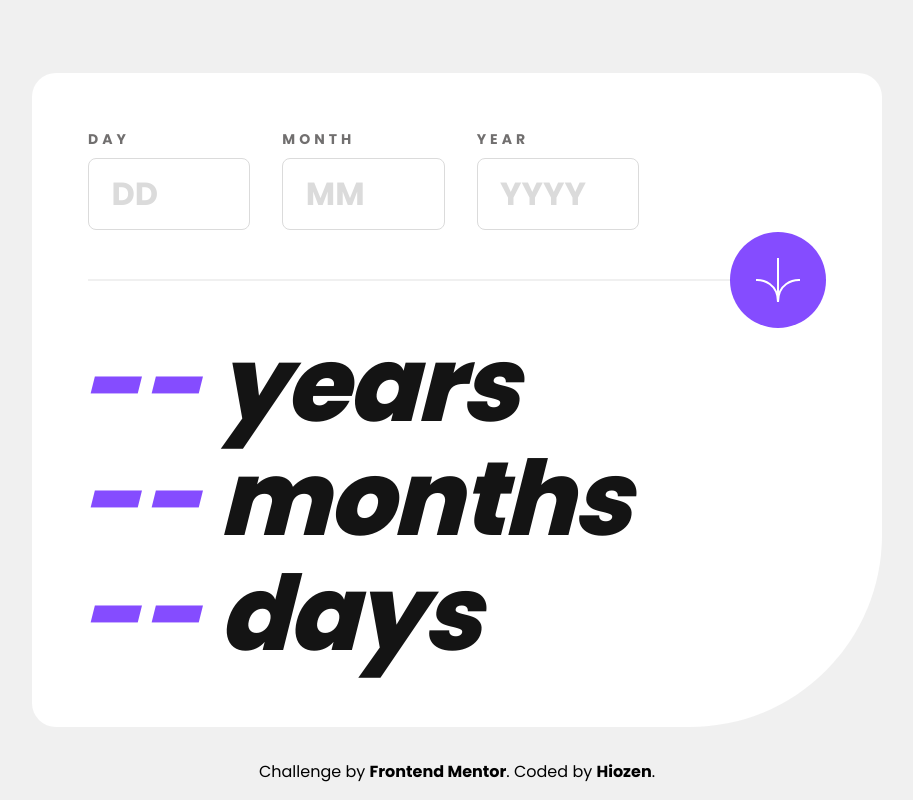
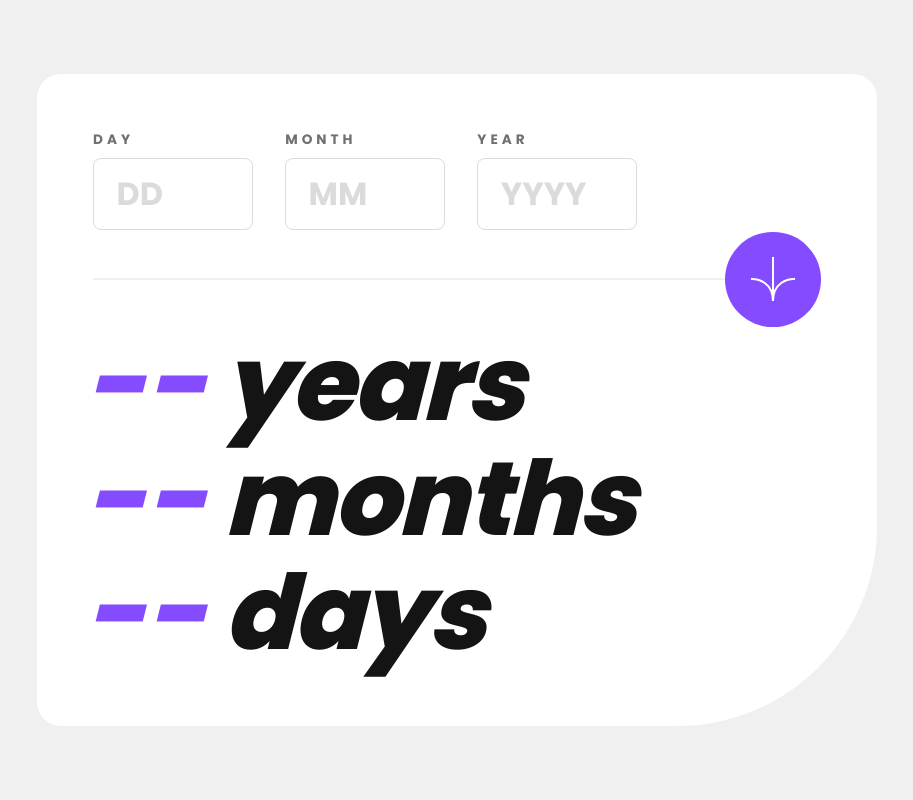
Before and after one commit to axendes/fm-age-calculator-design, a plain HTML site: page index.html in a window 1280 px wide. Shown: the whole page, without its empty margins (183-1096 px from the left). Drawn offline with Linux system fonts and the light colour scheme.

Commit message:
Add files via upload

```diff
--- a/index.html
+++ b/index.html
@@ -3,6 +3,10 @@
 <head>
   <meta charset="UTF-8">
   <meta name="viewport" content="width=device-width, initial-scale=1.0">
+  <meta name="author" content="Hiozen">
+  <meta name="publisher" content="Hiozen">
+  <meta name="description" content="Age Calculator">
+  <meta name="keywords" content="HTML, CSS, JavaScript, Frontend">
   <link rel="icon" type="image/png" sizes="32x32" href="./assets/images/favicon-32x32.png">
   <link rel="stylesheet" href="style.css">
   <script src="script.js" defer></script>
@@ -51,10 +55,5 @@
       </span>
     </div>
   </main>
-
-  <footer class="attribution">
-    Challenge by <a class="attribution__link" href="https://www.frontendmentor.io?ref=challenge" target="_blank">Frontend Mentor</a>.
-    Coded by <a class="attribution__link" href="https://github.com/hiozen">Hiozen</a>.
-  </footer>
 </body>
 </html>
--- a/script.js
+++ b/script.js
@@ -108,7 +108,7 @@ function isEmpty(e) {
 
 function isDayCorrect(d, m, y) {
     if (isMonthCorrect(m) && isYearCorrect(y) &&
-        ((isLeapYear(y) === true && m === 2 && d > months[m] + 1) ||
+        ((isLeapYear(y) === true && (m === 2 && d > months[m] + 1 || m !== 2 && d > months[m])) ||
         (isLeapYear(y) === false && d > months[m]) ||
         d <= 0 || d > 31)) {
         activateError(inputD, "Must be a valid date");
--- a/style.css
+++ b/style.css
@@ -1,4 +1,6 @@
 @import url('https://fonts.googleapis.com/css2?family=Poppins:wght@400;700;800&display=swap');
+
+/* ------------------------------------------------------------------------Variables */
 
 :root {
     --purple: hsl(259, 100%, 65%);
@@ -29,19 +31,21 @@
     flex-direction: column;
     justify-content: center;
     align-items: center;
-    min-height: 100svh;
+    min-height: 100vh;
 
     background-color: var(--off-white);
+
+    user-select: none;
 }
 
 /* ------------------------------------------------------------------------Main */
 
 .main {
-    width: 850px;
+    width: 840px;
     padding: 3.5rem;
 
     background-color: var(--white);
-    border-radius: 1.5rem 1.5rem 12rem 1.5rem;
+    border-radius: 1.5rem 1.5rem 12.5rem 1.5rem;
 }
 
 /* ------------------------------------------------------------------------Inputs */
@@ -69,7 +73,7 @@
     text-transform: uppercase;
     text-align: left;
     letter-spacing: 4px;
-    font-size: .875rem;
+    font-size: .85rem;
     font-weight: 700;
 
     color: var(--smokey-grey);
@@ -114,8 +118,11 @@
 
     font-size: .9rem;
     font-style: italic;
+    white-space: nowrap;
 
     color: var(--light-red);
+
+    pointer-events: none;
 }
 
 .inputs__error--active {
@@ -261,28 +268,3 @@
         display: none;
     }
 }
-
-/* ------------------------------------------------------------------------Attribution */
-
-.attribution {
-    position: absolute;
-    inset: auto 0 1rem 0;
-
-    font-size: 1rem;
-    text-align: center;
-
-    color: var(--black);
-
-    cursor: default;
-}
-
-.attribution__link {
-    text-decoration: none;
-    font-weight: 700;
-    color: var(--black);
-    transition: color 200ms;
-}
-
-.attribution__link:hover {
-    color: var(--purple);
-}
```
